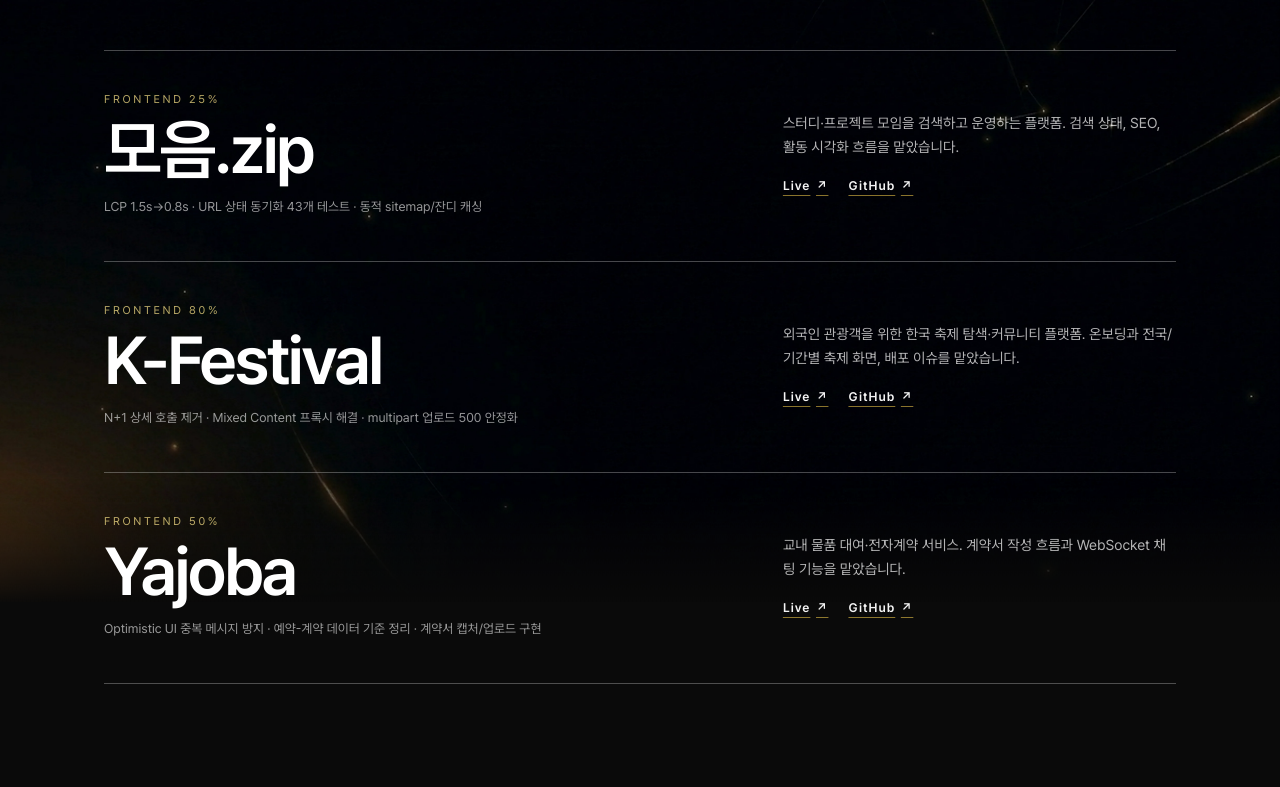
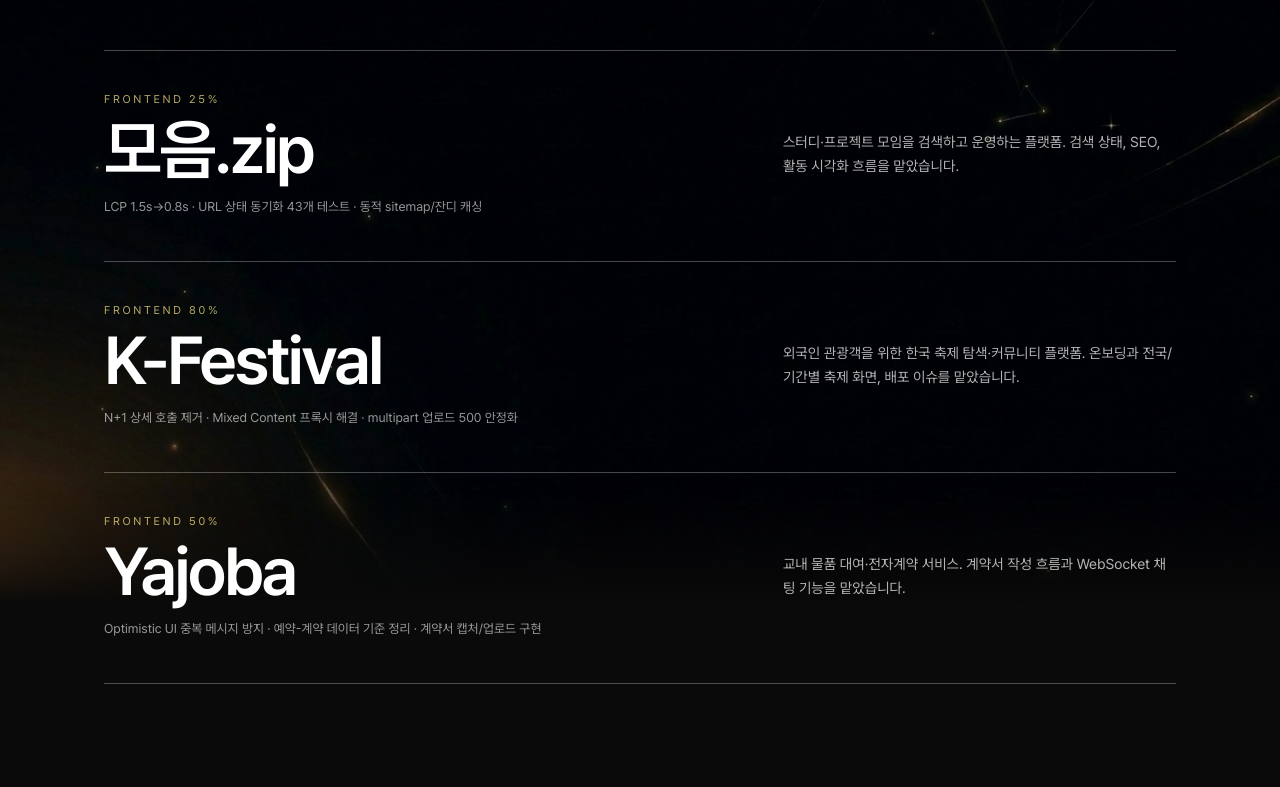
Before and after one commit to blueiz920/hyeokjinsss, a Next.js app: page / in a window 1280 px wide. Shown: the part 1073-1860 px from the top of the page. Built offline with nearby package versions, Linux system fonts and the light colour scheme.

Commit message:
fix: 데스크톱 프로젝트 미리보기 동작 보완

```diff
--- a/app/globals.css
+++ b/app/globals.css
@@ -454,36 +454,7 @@ html::-webkit-scrollbar {
     color: rgba(255, 255, 255, 0.7);
     font-size: 0.9rem;
     line-height: 1.65;
-  }
-
-  .project-desktop-links {
-    display: flex;
-    flex-wrap: wrap;
-    gap: 1.25rem;
-    margin-top: 1.1rem;
-  }
-
-  .project-desktop-links a {
-    display: inline-flex;
-    align-items: center;
-    gap: 0.35rem;
-    color: rgba(255, 255, 255, 0.96);
-    font-size: 0.78rem;
-    font-weight: 600;
-    letter-spacing: 0.08em;
-    text-decoration-color: rgba(252, 211, 77, 0.55);
-    text-decoration-line: underline;
-    text-underline-offset: 0.3rem;
-    transition: color 200ms ease;
-  }
-
-  .project-desktop-links a:hover {
-    color: rgb(253 230 138);
-  }
-
-  .project-desktop-item:focus-within .project-desktop-title {
-    color: rgb(253 230 138);
-    transform: translateX(-1.15rem);
+    transition: transform 300ms cubic-bezier(0.7, 0, 0.3, 1);
   }
 
   .project-desktop-preview {
@@ -520,12 +491,38 @@ html::-webkit-scrollbar {
     transform: scale(1);
   }
 
-  .project-desktop-preview-shade {
+  .project-desktop-preview-track {
     position: absolute;
     inset: 0;
-    background:
-      linear-gradient(180deg, transparent 55%, rgba(0, 0, 0, 0.28)),
-      radial-gradient(circle at center, transparent 28%, rgba(0, 0, 0, 0.08));
+    height: 100%;
+    transition: transform 600ms cubic-bezier(0.65, 0, 0.35, 1);
+    will-change: transform;
+  }
+
+  .project-desktop-preview-slide {
+    position: relative;
+    width: 100%;
+    height: 100%;
+  }
+
+  .project-desktop-preview-slide[data-project="moum-zip"] {
+    background: #d7eee7;
+  }
+
+  .project-desktop-preview-slide[data-project="k-festival"] {
+    background: #d9d7f4;
+  }
+
+  .project-desktop-preview-slide[data-project="yajoba"] {
+    background: #ead8c6;
+  }
+
+  .project-desktop-preview-image {
+    position: absolute;
+    inset: clamp(1.55rem, 2.4vw, 2.25rem);
+    overflow: hidden;
+    border-radius: 0.55rem;
+    box-shadow: 0 1rem 2.5rem rgba(23, 23, 23, 0.16);
   }
 
   .project-desktop-preview-action {
@@ -558,6 +555,10 @@ html::-webkit-scrollbar {
 
     .project-desktop-item:hover .project-desktop-title {
       transform: translateX(-1.15rem);
+    }
+
+    .project-desktop-item:hover .project-desktop-meta {
+      transform: translateX(1.15rem);
     }
   }
 
@@ -1075,7 +1076,8 @@ html::-webkit-scrollbar {
 
   .project-desktop-row,
   .project-desktop-title,
-  .project-desktop-links a,
+  .project-desktop-meta,
+  .project-desktop-preview-track,
   .project-desktop-preview-surface {
     transition: none;
   }
@@ -1085,7 +1087,7 @@ html::-webkit-scrollbar {
   }
 
   .project-desktop-item:hover .project-desktop-title,
-  .project-desktop-item:focus-within .project-desktop-title {
+  .project-desktop-item:hover .project-desktop-meta {
     transform: none;
   }
 
--- a/components/common/ProjectDesktopList.tsx
+++ b/components/common/ProjectDesktopList.tsx
@@ -97,8 +97,6 @@ export const ProjectDesktopList = ({
     [],
   );
 
-  const previewProject = projects[previewIndex] ?? projects[0];
-
   return (
     <>
       <ul className="project-desktop-list" aria-label="프로젝트 목록">
@@ -123,27 +121,13 @@ export const ProjectDesktopList = ({
 
               <div className="project-desktop-meta">
                 <p>{project.summary}</p>
-                <div className="project-desktop-links">
-                  {project.links.map((link) => (
-                    <a
-                      key={link.label}
-                      href={link.href}
-                      target="_blank"
-                      rel="noopener noreferrer"
-                      aria-label={`${project.title} ${link.label} 새 탭에서 열기`}
-                    >
-                      {link.label}
-                      <span aria-hidden="true">↗</span>
-                    </a>
-                  ))}
-                </div>
               </div>
             </article>
           </li>
         ))}
       </ul>
 
-      {previewProject ? (
+      {projects.length > 0 ? (
         <div
           ref={previewRef}
           className="project-desktop-preview"
@@ -151,14 +135,31 @@ export const ProjectDesktopList = ({
           aria-hidden="true"
         >
           <div className="project-desktop-preview-surface">
-            <Image
-              src={previewProject.thumbnail}
-              alt=""
-              fill
-              className="object-cover"
-              sizes="396px"
-            />
-            <div className="project-desktop-preview-shade" />
+            <div
+              className="project-desktop-preview-track"
+              style={{
+                transform: `translate3d(0, -${previewIndex * 100}%, 0)`,
+              }}
+            >
+              {projects.map((project) => (
+                <div
+                  key={project.slug}
+                  className="project-desktop-preview-slide"
+                  data-project={project.slug}
+                >
+                  <div className="project-desktop-preview-image">
+                    <Image
+                      src={project.thumbnail}
+                      alt=""
+                      fill
+                      className="object-contain"
+                      sizes="396px"
+                      loading="eager"
+                    />
+                  </div>
+                </div>
+              ))}
+            </div>
             <span className="project-desktop-preview-action">
               보기
               <span>↗</span>
```
